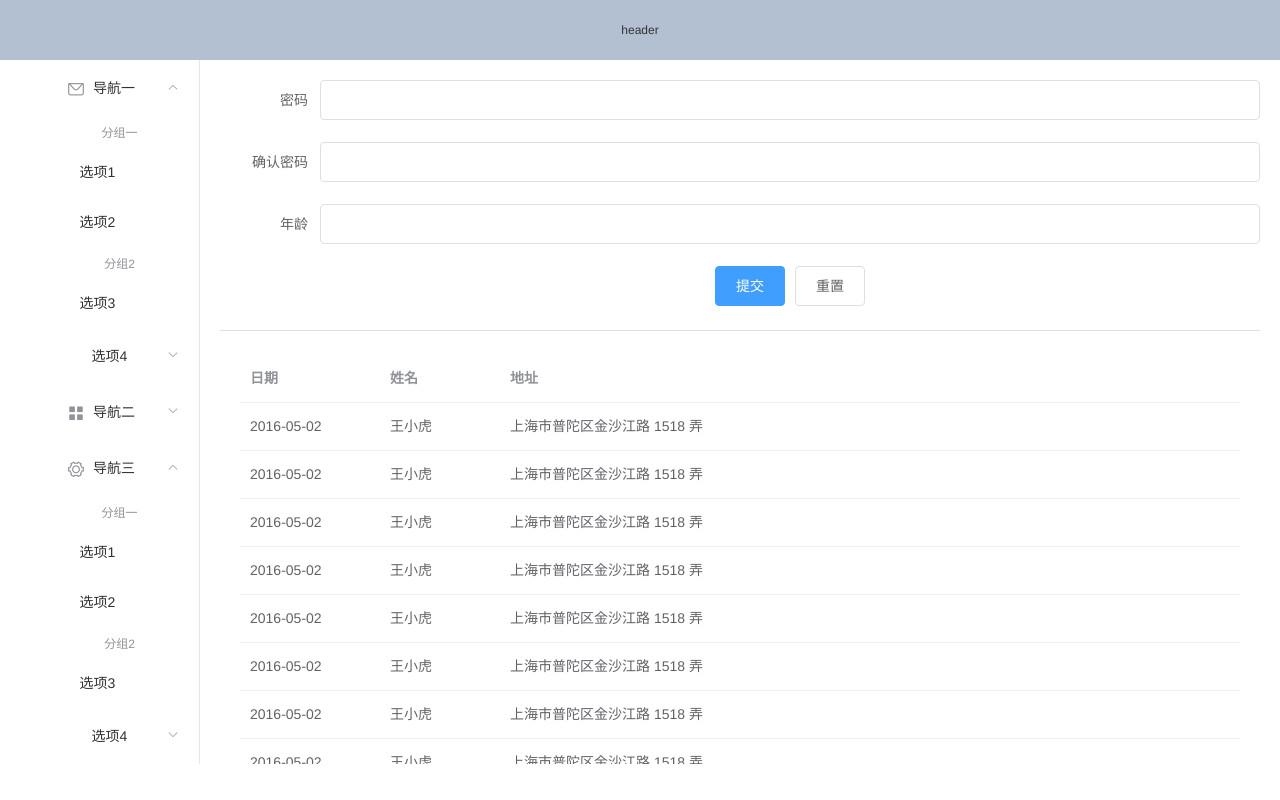
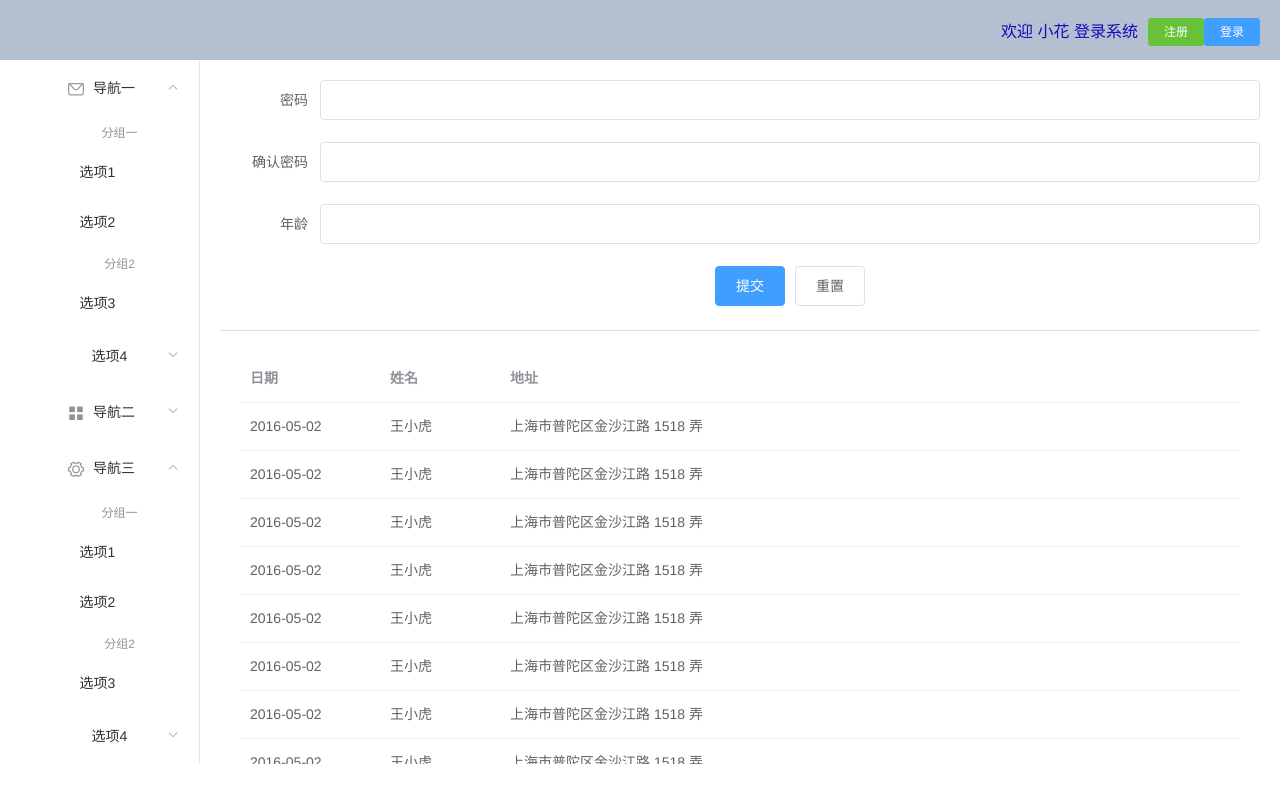
Before and after one commit to wu4yong/vue-cube-db, a Vue app: page / in a window 1280 px wide. Built offline with nearby package versions, Linux system fonts and the light colour scheme.

Commit message:
顶部修改

```diff
--- a/src/components/NavBar/index.vue
+++ b/src/components/NavBar/index.vue
@@ -1,6 +1,12 @@
 <!-- 页面区域 -->
 <template>
-  <el-header> header </el-header>
+  <el-header>
+    <span class="span">
+      <font size="3">欢迎 小花 登录系统</font>
+      <el-button class="button" size="mini" type="primary">登录</el-button>
+      <el-button class="button" size="mini" type="success">注册</el-button>
+    </span>
+  </el-header>
 </template>
 
 <!-- 组件区域 -->
@@ -16,6 +22,16 @@ export default {
   background-color: #b3c0d1;
   color: #333;
   text-align: center;
-  line-height: 60px;
+  line-height: 40px;
+}
+
+.span {
+  margin-top: 12px;
+  float: right;
+  color: rgb(25, 8, 182);
+}
+.button {
+  margin-top: 6px;
+  float: right;
 }
 </style>
--- a/src/pages/FormTable/index.vue
+++ b/src/pages/FormTable/index.vue
@@ -2,7 +2,6 @@
 <template>
   <el-container>
     <el-main>
-
       <!-- 表单 -->
       <el-form :model="ruleForm" status-icon :rules="rules" ref="ruleForm" label-width="100px" class="demo-ruleForm">
         <el-form-item label="密码" prop="pass">
@@ -33,7 +32,6 @@
           <el-table-column prop="address" label="地址"> </el-table-column>
         </el-table>
       </el-footer>
-
     </el-main>
   </el-container>
 </template>
```
Also changed, not shown: src/pages/ContainerMain/index.vue (+1 -6 lines).
